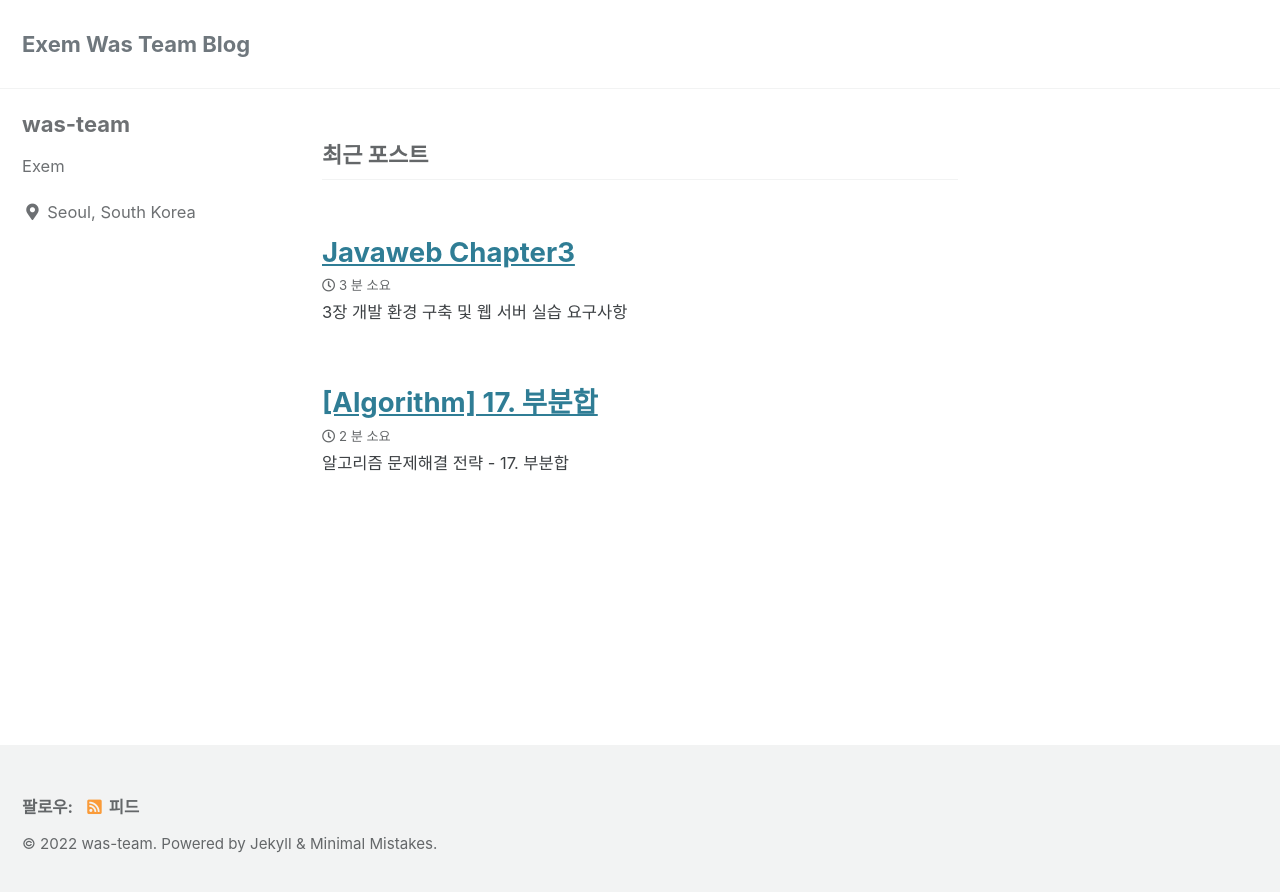
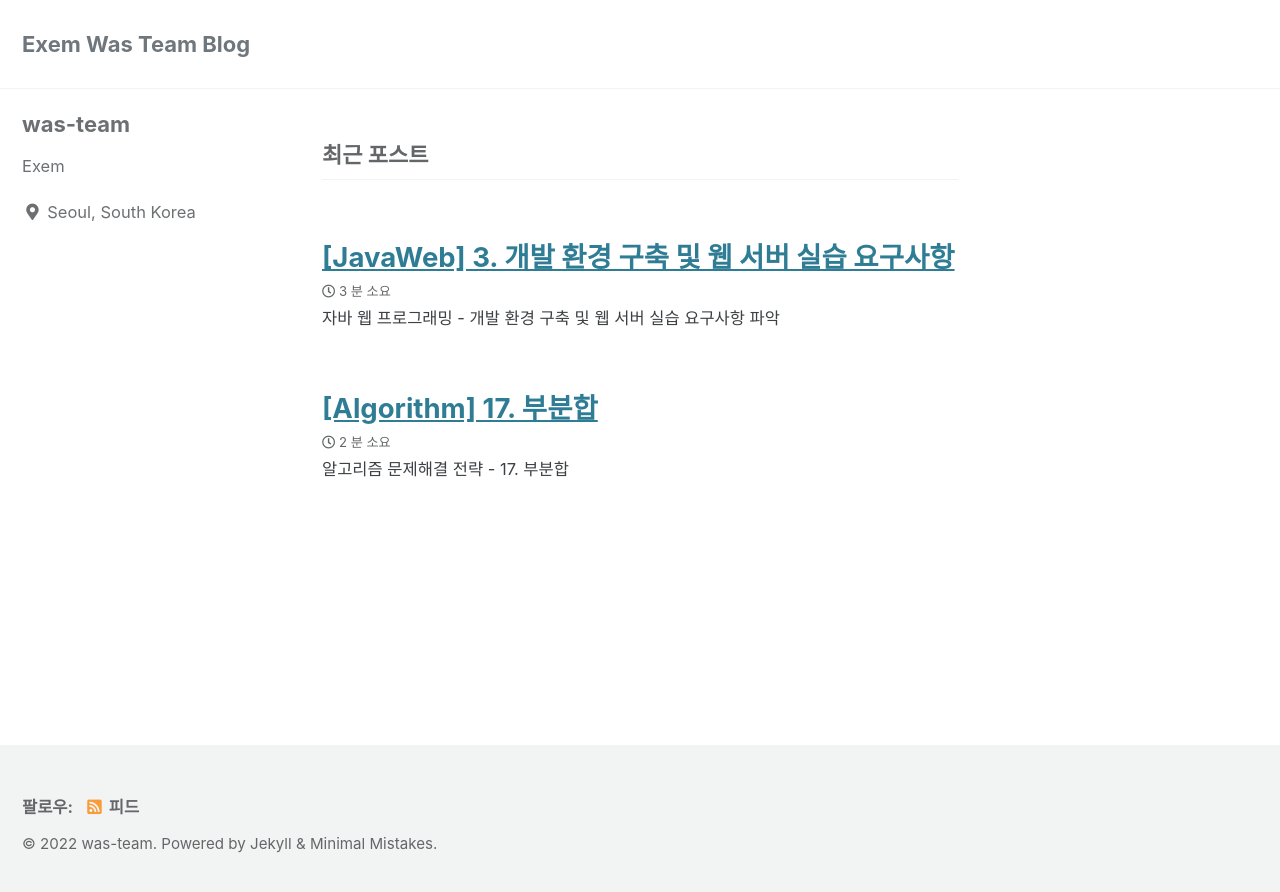
Before and after one commit to exem-was/exem-was.github.io, a Jekyll site: the page built from index.html, in a window 1280 px wide. Shown: the top 892 px of the page. Built offline with Jekyll 4.4.1, drawn with Linux system fonts in a browser that asks for light colours; cached includes are drawn as plain includes; the list of posts is cut into pages by our own code.

Commit message:
Update 2022-03-10-javaweb-chapter3.md

```diff
--- a/_posts/2022-03-10-javaweb-chapter3.md
+++ b/_posts/2022-03-10-javaweb-chapter3.md
@@ -1,3 +1,19 @@
+---
+title:  "[JavaWeb] 3. 개발 환경 구축 및 웹 서버 실습 요구사항"
+excerpt: "자바 웹 프로그래밍 - 개발 환경 구축 및 웹 서버 실습 요구사항 파악"
+
+categories:
+  - JavaWeb
+tags:
+  - [java, web, nextstep]
+
+toc: true
+toc_sticky: true
+
+date: 2022-03-10
+last_modified_at: 2022-03-10
+---
+
 # 3장 개발 환경 구축 및 웹 서버 실습 요구사항
 
 3~6 장 실습에서 사용할 저장소
```
